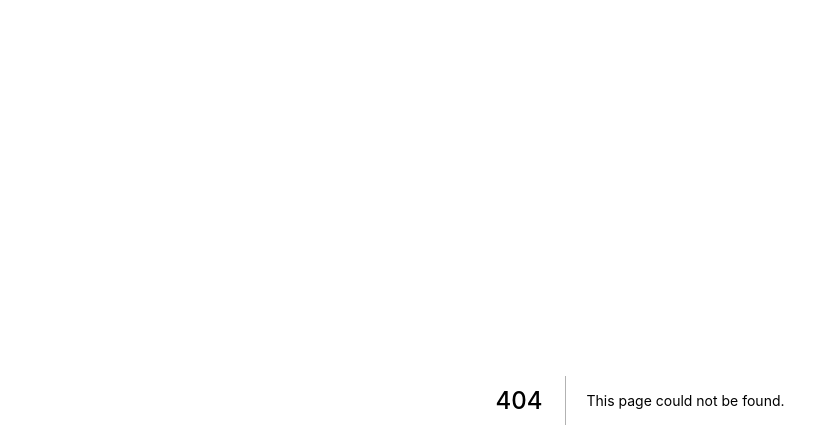
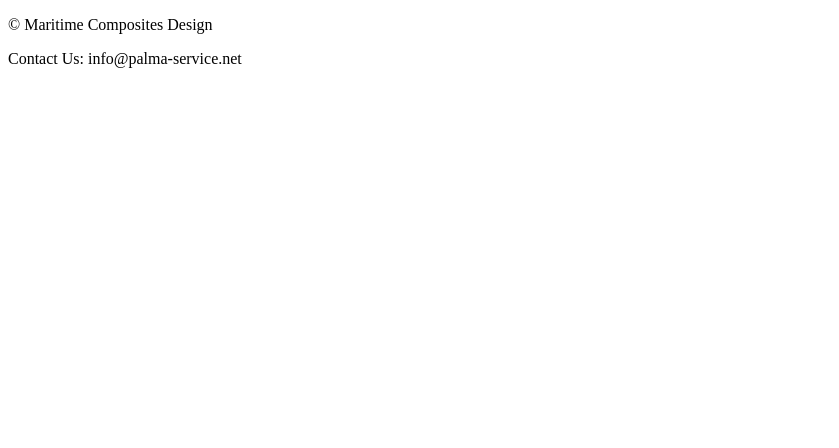
Before and after one commit to AcidBurnHen/palmaservice, a Next.js app: page /components/Footer in a window 1280 px wide. Before the commit this address had no page. Shown: the top 448 px of the page, without its empty margins (0-839 px from the left). Built offline with nearby package versions, Linux system fonts and the light colour scheme.

Commit message:
Created basic header and footer components

```diff
--- /dev/null
+++ b/pages/components/Footer.js
@@ -0,0 +1,10 @@
+const Footer = () => {
+  return (
+    <footer>
+      <p>© Maritime Composites Design</p>
+      <p>Contact Us: info@palma-service.net</p>
+    </footer>
+  );
+};
+
+export default Footer;
```
Also changed, not shown: pages/components/Head.js (added, +14 -0 lines), pages/index.js (+8 -1 lines).
